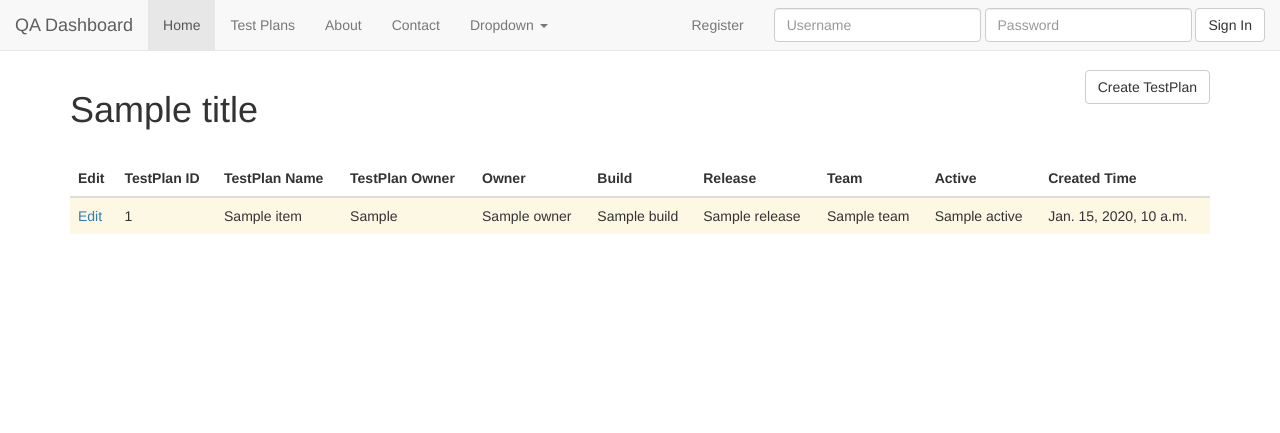
After one commit to amalbose/qa_dashboard, a Django app: template qatestrepo/templates/showtestplans.html in a window 1280 px wide. The commit adds this page. Shown: the top 433 px of the page. Run offline with Django 3.2, Linux system fonts and the light colour scheme; the template is opened without the code that fills it: most values are stand-ins (such as "Sample title", 1, 10 or a date in 2020); some libraries are stand-ins or nearby versions.

Commit message:
added Testplan forms

```diff
--- a/qatestrepo/admin.py
+++ b/qatestrepo/admin.py
@@ -5,10 +5,10 @@ from .models import QATestPlan
 from .forms import QATestPlanForm
 
 class QATestPlanAdmin(admin.ModelAdmin):
-    list_display = ["__str__","created_time", "owner"]
+    list_display = ["__str__","created_time", "testplan_owner", "release"]
 #    class Meta:
 #        model = QATestPlan
     form = QATestPlanForm
 
 
-# admin.site.register(QATestPlan, QATestPlanAdmin)
+admin.site.register(QATestPlan, QATestPlanAdmin)
--- /dev/null
+++ b/qatestrepo/templates/showtestplans.html
@@ -0,0 +1,56 @@
+<!DOCTYPE html>
+{% extends "base.html" %}
+{% load staticfiles %}
+{% load crispy_forms_tags %}
+{% block content %}
+	<button id="createTPBtn" class="btn btn-default pull-right">Create TestPlan</button>
+	<h1>{{ title }}</h1><br/>
+	<div class="table-responsive">
+	<table class="table table-hover tablesorter" id="testPlanTable">
+		<thead>
+	    <tr class="hoverable">
+	    	<th>Edit</th>
+	        <th>TestPlan ID</th>
+	        <th>TestPlan Name</th>
+	        <th>TestPlan Owner</th>
+	        <th>Owner</th>
+	        <th>Build</th>
+	        <th>Release</th>
+	        <th>Team</th>
+	        <th>Active</th>
+	        <th>Created Time</th>
+	    </tr>
+	    </thead>
+	    {% for item in results %}
+	    <tr {% if item.active|stringformat:"s" != "True" %} class='warning' {% endif %}>
+   	        <td><a href="{% url 'editTestPlan' item.plan_id  %}">Edit</a></td>
+	        <td>{{ item.testplan_id }}</td>
+	        <td>{{ item.testplan_name }}</td>
+	        <td>{{ item.testplan_owner }}</td>
+	        <td>{{ item.owner }}</td>
+	        <td>{{ item.build }}</td>
+	        <td>{{ item.release }}</td>
+	        <td>{{ item.team }}</td>
+	        <td>{{ item.active }}</td>
+	        <td>{{ item.created_time }}</td>
+	    </tr>
+	    {% endfor %}
+	</table>
+	</div>
+{% endblock content %}
+
+
+{% block footer-content %}
+    <script src="{% static "js/jquery.tablesorter.min.js" %}"></script>
+    <script type="text/javascript" >
+    	$(document).ready(function()
+		    {
+		        $("#testPlanTable").tablesorter();
+		    }
+		);
+
+		$( "#createTPBtn" ).click(function() {
+		  window.location.href = "{% url 'testplan' %}";
+		});
+    </script>
+{% endblock footer-content %}
```
Also changed, not shown: qatestrepo/forms.py (+6 -6 lines), qatestrepo/models.py (+11 -4 lines), qatestrepo/templates/edittestplan.html (added, +29 -0 lines), qatestrepo/templates/testplanform.html (+14 -9 lines), qatestrepo/views.py (+28 -11 lines), 1 other file.
